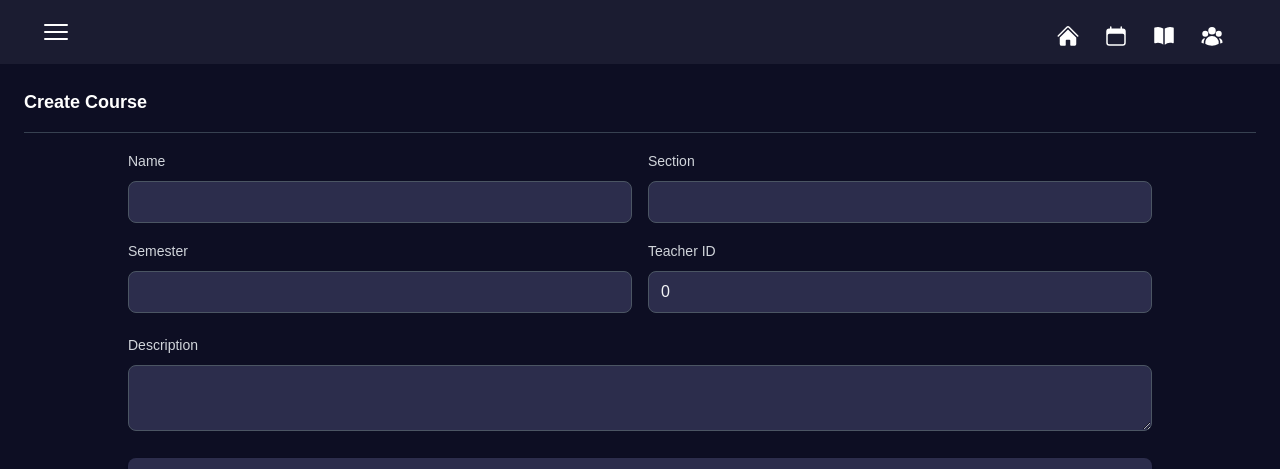
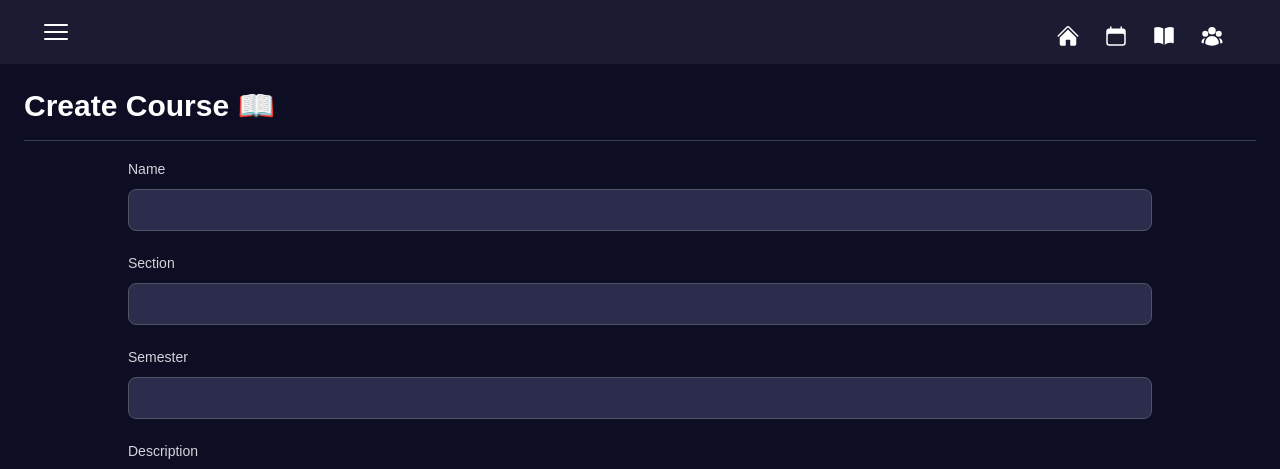
Before and after one commit to Ovtt17/academic-system-ui, a React (Vite) app: page /courses/create in a window 1280 px wide. Shown: the top 469 px of the page. Built offline with nearby package versions, Linux system fonts and the light colour scheme; no server answers.

Commit message:
style: update header font size and add emoji in CourseCreate component

```diff
--- a/src/components/course/CourseCreate.tsx
+++ b/src/components/course/CourseCreate.tsx
@@ -29,16 +29,13 @@ const CourseCreate = () => {
   return (
     <div className="bg-deep-navy p-6 min-h-screen shadow-md">
       <header className="flex justify-between items-center pb-4 border-b border-gray-700">
-        <h4 className="text-lg font-semibold text-create-button">Create Course</h4>
+        <h4 className="text-2xl md:text-3xl font-bold text-create-button">Create Course 📖</h4>
       </header>
       <FormProvider {...methods}>
         <form onSubmit={methods.handleSubmit(onsubmit)} className="space-y-5 pt-4 max-w-5xl mx-auto">
-          <div className="grid grid-cols-1 gap-4 md:grid-cols-2">
-            <CourseInputField name="name" label="Name" />
-            <CourseInputField name="section" label="Section" />
-            <CourseInputField name="semester" label="Semester" />
-            <CourseInputField name="teacherId" label="Teacher ID" />
-          </div>
+          <CourseInputField name="name" label="Name" />
+          <CourseInputField name="section" label="Section" />
+          <CourseInputField name="semester" label="Semester" />
           <CourseTextAreaField name="description" label="Description" />
           <CourseScheduleInput />
           <footer className="flex items-center justify-end pt-6 border-t border-gray-700">
```
